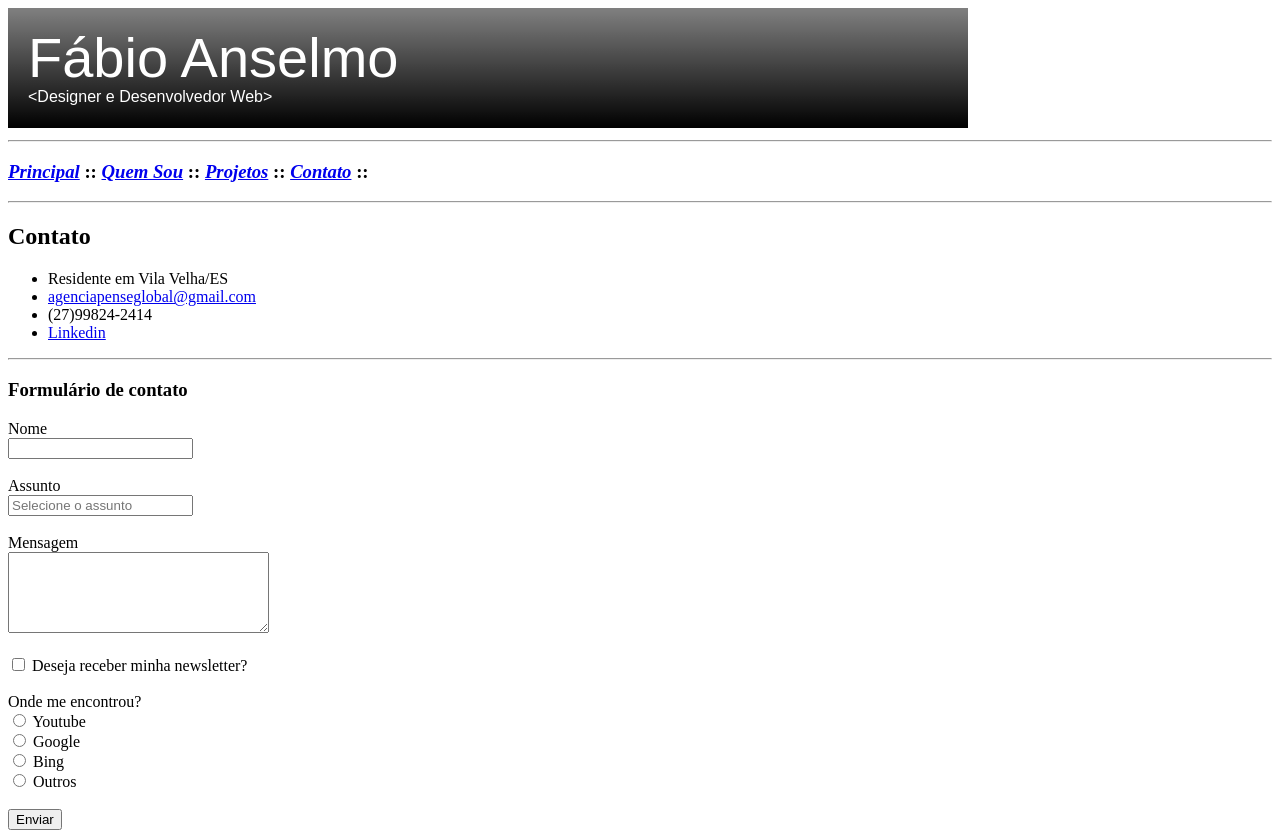
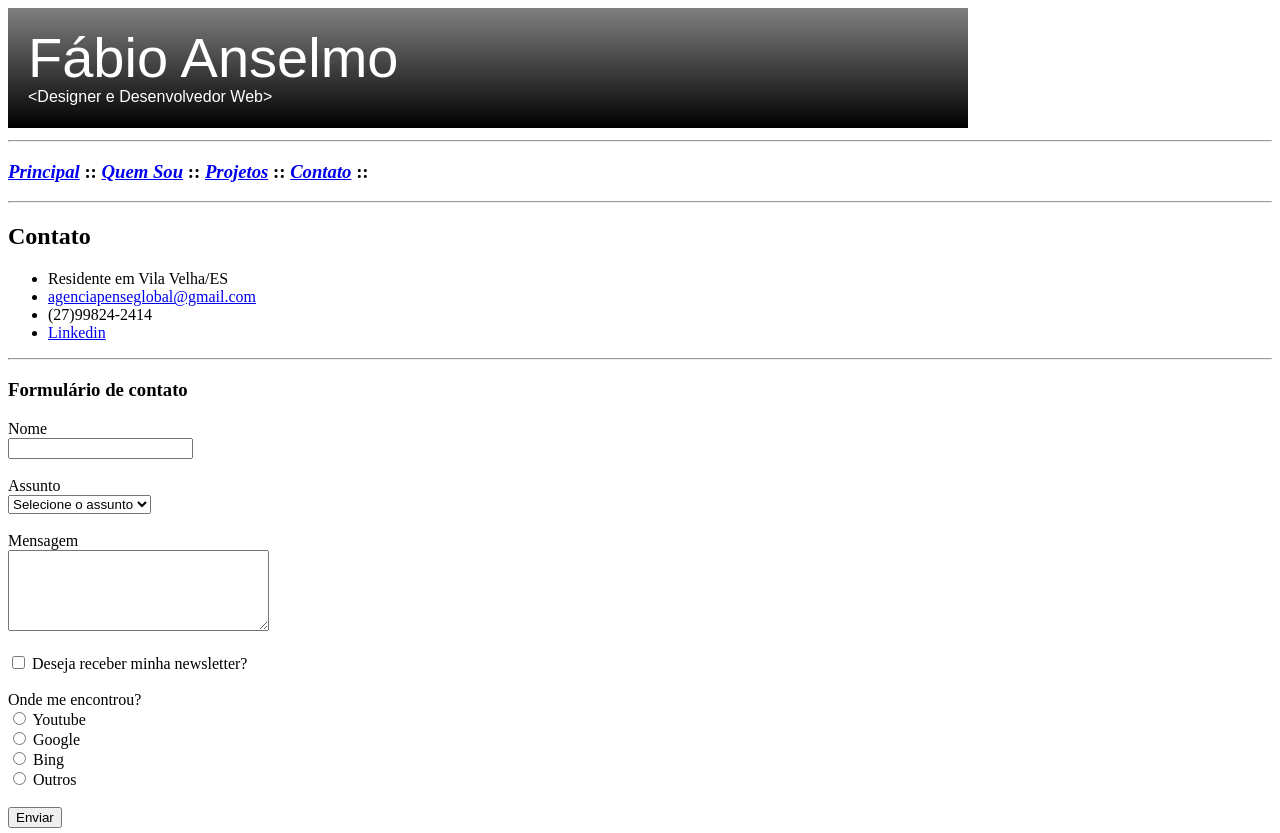
Before and after one commit to fanselmo/IFES, a plain HTML site: page contato.html in a window 1280 px wide. Shown: the top 833 px of the page. Drawn offline with Linux system fonts and the light colour scheme.

Commit message:
using select in forms

```diff
--- a/contato.html
+++ b/contato.html
@@ -37,13 +37,13 @@
     <label for="name">Nome</label><br>
     <input type="text" id="name" name="name"><br><br>
     <label for="assunto">Assunto</label><br>
-    <input list="assunto" placeholder="Selecione o assunto">
-    <datalist id="assunto">
-      <option value="Sugestão">
-      <option value="Reclamação">
-      <option value="Orçamento">
-      <option value="Outros">
-    </datalist>
+    <select id="Assunto" name="assunto">
+      <option value="selecione">Selecione o assunto</option>
+      <option value="Sugestão">Sugestão</option>
+      <option value="Reclamação">Reclamação</option>
+      <option value="Orçamento">Orçamento</option>
+      <option value="Outros">Outros</option>
+    </select>
     <br><br>
     <label for="mensagem" id="mensagem">Mensagem</label><br>
     <textarea id="textarea" name="textarea" rows="5" cols="30">
```
Also changed, not shown: index.html (+2 -2 lines).
